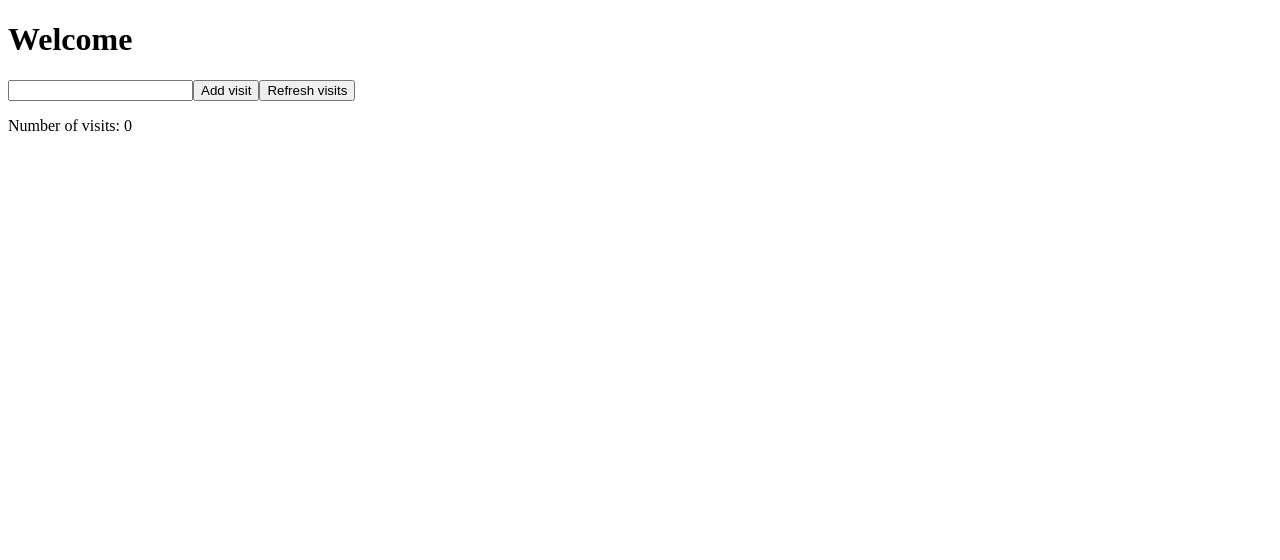
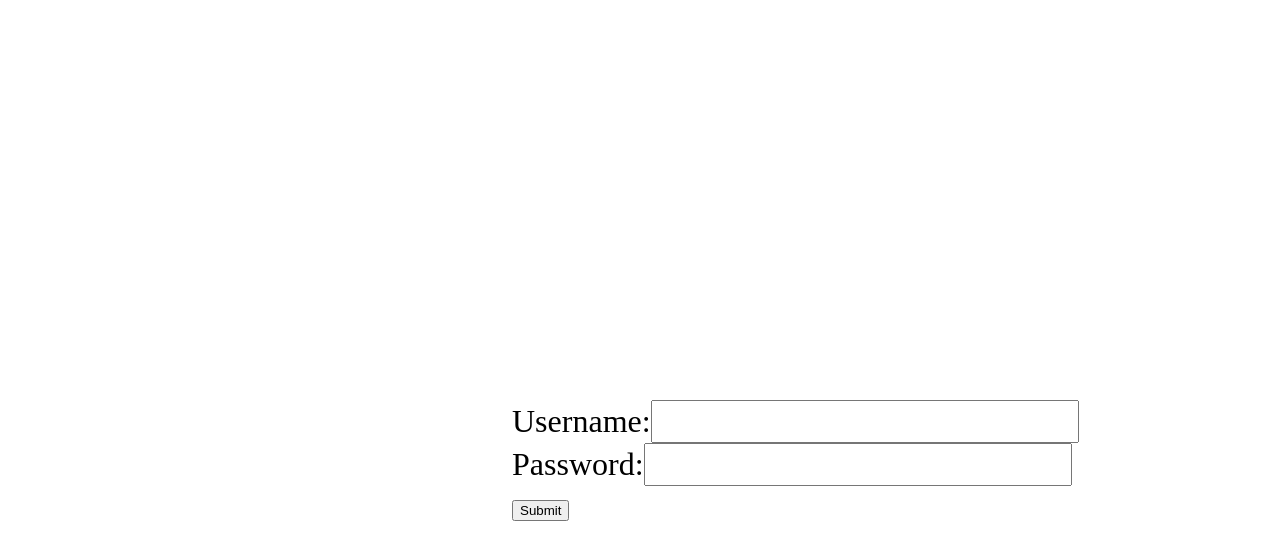
Before and after one commit to mikethompson100/mern_mvp_ui, a React (Vite) app: page / in a window 1280 px wide. Shown: the top 560 px of the page. Built offline with nearby package versions, Linux system fonts and the light colour scheme; no server answers.

Commit message:
Create UI for username and password. Saved token into local storage.

```diff
--- a/src/App.tsx
+++ b/src/App.tsx
@@ -1,41 +1,47 @@
-import { useState, useEffect, useCallback } from "react";
+import { useState } from "react";
+import "./styles/styles.css";
 
 export default function App() {
-  const [visits, setVisits] = useState(0);
-  const [name, setName] = useState('');
-
-  // Memoization
-  const refreshVisits = useCallback(async () => {
-    console.log('Test refresh');
-    const url = 'http://localhost:3000/data';
-    const response = await fetch(url);
-    const data = await response.json();
-    console.log(data);
-    setVisits(data.visits);
-  }, []);
-
-  useEffect(() => {
-    refreshVisits();
-  }, [refreshVisits]);
+  const [username, setUsername] = useState("");
+  const [password, setPassword] = useState("");
 
   return (
     <>
-      <h1>Welcome {name}</h1>
-      <input value={name} onChange={(event) => {
-        setName(event.target.value);
-      }} />
-      <button onClick={async () => {
-        const url = 'http://localhost:3000/visit';
-        const init = {
-          method: 'POST'
-        };
-        const response = await fetch(url, init);
-        const data = await response.json();
-        console.log(data);
-      }}>Add visit</button>
-
-      <button onClick={refreshVisits}>Refresh visits</button>
-      <p>Number of visits: {visits}</p>
+      <div className="loginBox">
+        Username:
+        <input
+          onChange={(event) => {
+            setUsername(event.target.value);
+          }}
+        />
+        <br />
+        Password:
+        <input
+          onChange={(event) => {
+            setPassword(event.target.value);
+          }}
+        />
+        <br />
+        <button
+          onClick={async () => {
+            const url = "http://localhost:4000/users/login";
+            const init = {
+              method: "POST",
+              headers: {
+                "Content-Type": "application/json",
+              },
+              body: JSON.stringify({ username, password }),
+            };
+            const response = await fetch(url, init);
+            console.log("Token:", response);
+            const data = await response.json();
+            console.log("data", data);
+            localStorage.setItem("token", data.token);
+          }}
+        >
+          Submit
+        </button>
+      </div>
     </>
-  )
+  );
 }
--- /dev/null
+++ b/src/styles/styles.css
@@ -0,0 +1,6 @@
+body, input { font-size: 2rem; }
+.loginBox {
+  position: absolute;
+  top: 50%;
+  left: 40%;
+}
```
